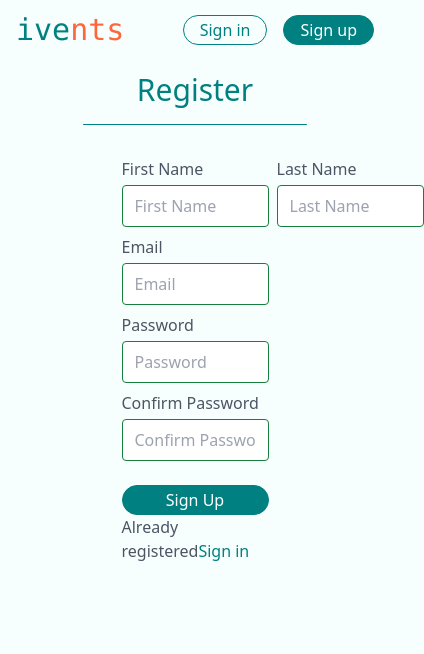
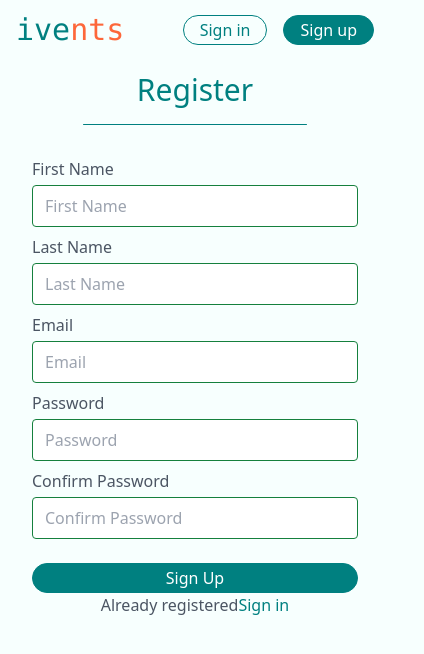
Before and after one commit to ericndungutse/event-managment-system, a React (Vite) app in the folder client/: page /sign-up in a window 390 px wide. Shown: the top 654 px of the page, 424 px wide, since content can reach past the window. Built offline with nearby package versions, Linux system fonts and the light colour scheme.

Commit message:
feat: make signin and signup responsive

```diff
--- a/client/src/features/signup/SignupForm.jsx
+++ b/client/src/features/signup/SignupForm.jsx
@@ -69,7 +69,7 @@ export default function SignUpForm() {
       {signUpError && (
         <ErrorMessage>{signUpError}</ErrorMessage>
       )}
-      <div className='flex gap-2 justify-between items-start'>
+      <div className='flex flex-col  gap-2 justify-between items-start md:flex-row'>
         <InputGroup
           labelText='First Name'
           htmlFor='firstName'
--- a/client/src/pages/SignIn.jsx
+++ b/client/src/pages/SignIn.jsx
@@ -7,10 +7,10 @@ export default function SignIn() {
   return (
     <PageLayout>
       <div className='flex flex-col items-center justify-center py-12 -mt-3 w-full gap-6'>
-        <div className='max-w-80 w-80 flex justify-center flex-col items-center p-4'>
+        <div className='w-full md:max-w-80 flex justify-center flex-col items-center'>
           <h2 className='text-primary-color text-3xl font-normal text-center mb-8'>
             Sign in
-            <hr className='w-56 h-[1px] bg-primary-color max-auto my-4 border-0 rounded' />
+            <hr className='w-full h-[1px] bg-primary-color max-auto my-4 border-0 rounded' />
           </h2>
           <SignInForm />
           <p className=''>
--- a/client/src/pages/Signup.jsx
+++ b/client/src/pages/Signup.jsx
@@ -7,7 +7,7 @@ export default function SignUp() {
   return (
     <PageLayout>
       <div className='flex flex-col items-center justify-center  -mt-3 w-full gap-6'>
-        <div className='w-[50%] flex justify-center flex-col items-center px-4'>
+        <div className='w-full md:w-[50%] lg:w-[60%] flex justify-center flex-col items-center px-4'>
           <h2 className='text-primary-color text-3xl font-normal text-center mb-4'>
             Register
             <hr className='w-56 h-[1px] bg-primary-color max-auto my-4 border-0 rounded' />
```
